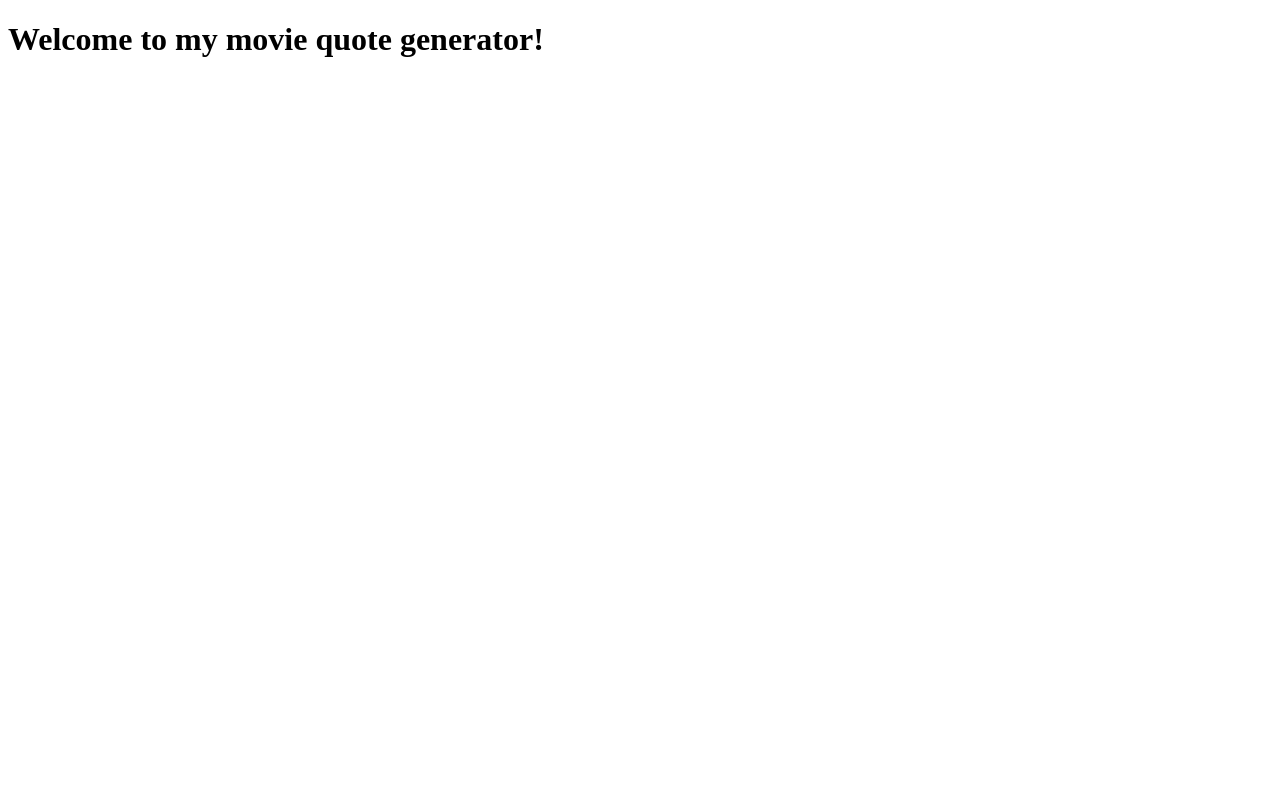
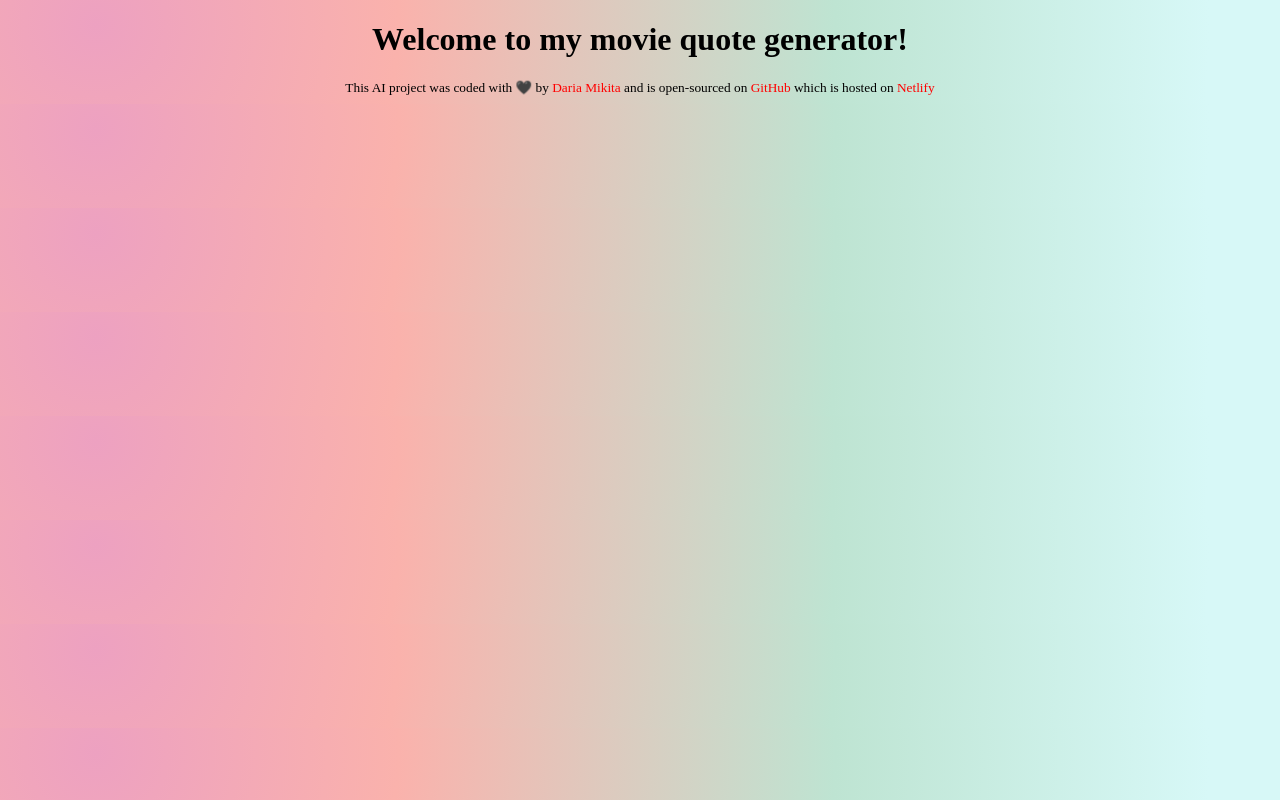
Before and after one commit to nauticalstars/AI-movie-quotes-generator, a plain HTML site: page index.html in a window 1280 px wide. Drawn offline with Linux system fonts and the light colour scheme.

Commit message:
added netlify link and background

```diff
--- a/index.html
+++ b/index.html
@@ -10,7 +10,10 @@
 
 <body>
   <h1>Welcome to my movie quote generator!</h1>
-
+  <footer> This AI project was coded with 🖤 by <a href="https://github.com/nauticalstars" target="_blank">Daria
+      Mikita</a> and is
+    open-sourced on <a href="https://github.com/nauticalstars/AI-movie-quotes-generator" target="_blank">GitHub</a>
+    which is hosted on <a href="https://ai-movie-quote-generator.netlify.app/" target="_blank">Netlify</a></footer>
   <script src="./src/index.js"></script>
 </body>
 
--- a/src/styles.css
+++ b/src/styles.css
@@ -1,2 +1,20 @@
 body {
+  background: radial-gradient(
+    circle at 7.5% 24%,
+    rgb(237, 161, 193) 0%,
+    rgb(250, 178, 172) 25.5%,
+    rgb(190, 228, 210) 62.3%,
+    rgb(215, 248, 247) 93.8%
+  );
+  text-align: center;
 }
+
+footer {
+  text-align: center;
+  font-size: smaller;
+}
+
+footer a {
+  text-decoration: none;
+  color: red;
+}
```
